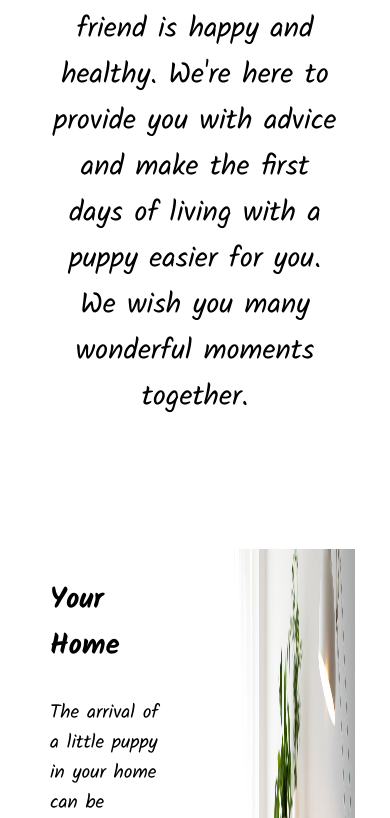
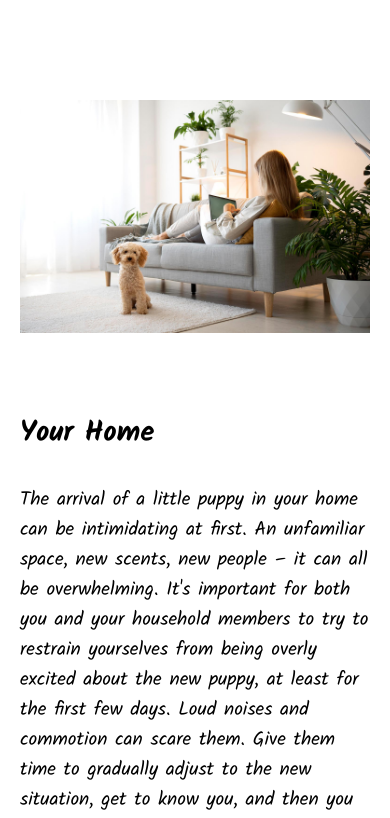
Before and after one commit to marina-knez/pet-shop, a React (Create React App) app: page /guide in a window 390 px wide. Shown: the part 826-1644 px from the top of the page. Built offline with nearby package versions, Linux system fonts and the light colour scheme.

Commit message:
adjust puppy guide styles for mobile view

```diff
--- a/src/routes/guide/guide.styles.ts
+++ b/src/routes/guide/guide.styles.ts
@@ -2,6 +2,10 @@ import styled from 'styled-components';
 
 export const GuidePageContainer = styled.div`
     margin: 50px;
+
+    @media screen and (max-width: 768px) {
+        margin: 20px;
+    }
 `
 
 export const GuidePageIntro = styled.div`
@@ -16,6 +20,10 @@ export const GuidePageTitle = styled.h2`
 export const GuidePageDescription = styled.p`
     font-size: 1.8rem;
     text-align: center;
+
+    @media screen and (max-width: 768px) {
+        font-size: 1.4rem;
+    }
 `
 
 export const MainContentContainer = styled.div`
@@ -31,6 +39,17 @@ export const MainContentSection = styled.div`
     flex: 1;
     grid-gap: 3rem;
     flex-basis: 100%;
+    border-bottom: none;
+
+    @media screen and (max-width: 768px) {
+        flex-direction: column;
+        border-bottom: 1px solid lightgrey;
+
+        &:nth-child(odd) {
+            flex-direction: column-reverse;
+            border-bottom: 1px solid lightgrey;
+        }
+    }
 `
 
 export const MainContentSectionTitle = styled.h3`
@@ -39,8 +58,18 @@ export const MainContentSectionTitle = styled.h3`
 
 export const MainContentSectionImage = styled.img`
     width: 50%;
+
+    @media screen and (max-width: 768px) {
+        width: 100%;
+        height: 100%;
+        object-fit: cover;
+    }
 `
 
 export const MainContentSectionDescription = styled.div`
     font-size: 1.2rem;
+
+    @media screen and (max-width: 768px) {
+        padding-bottom: 20px;
+    }
 `
```
